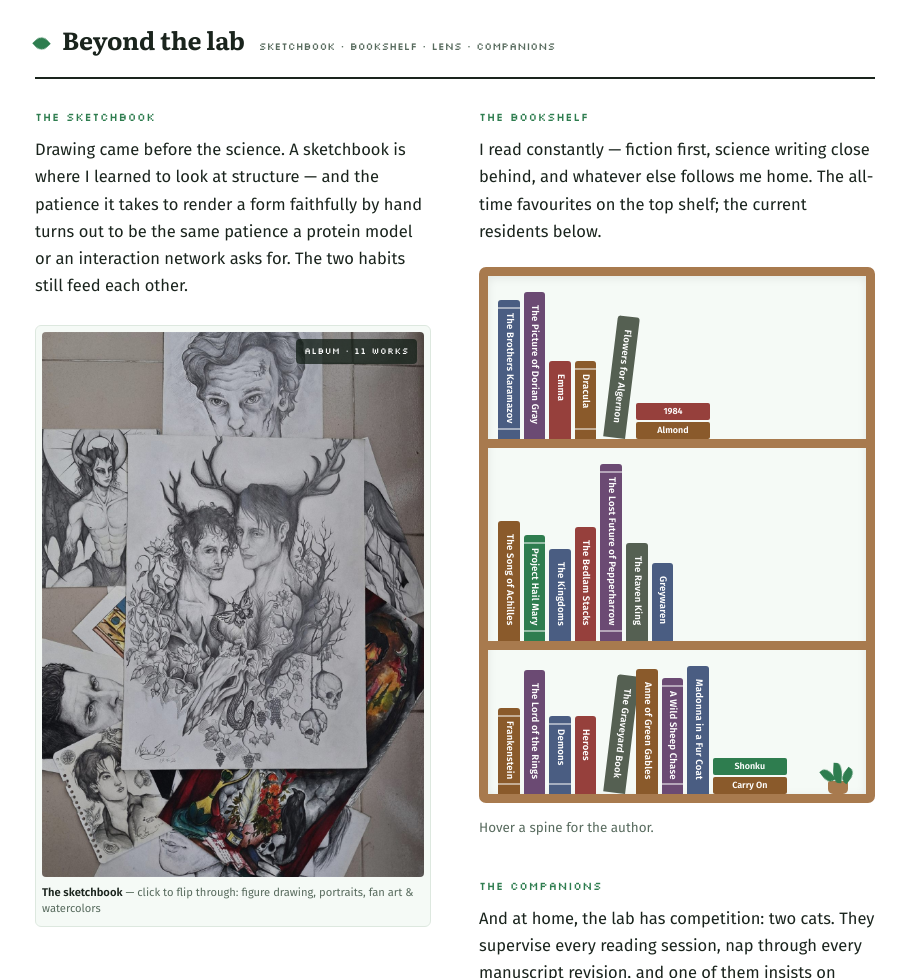
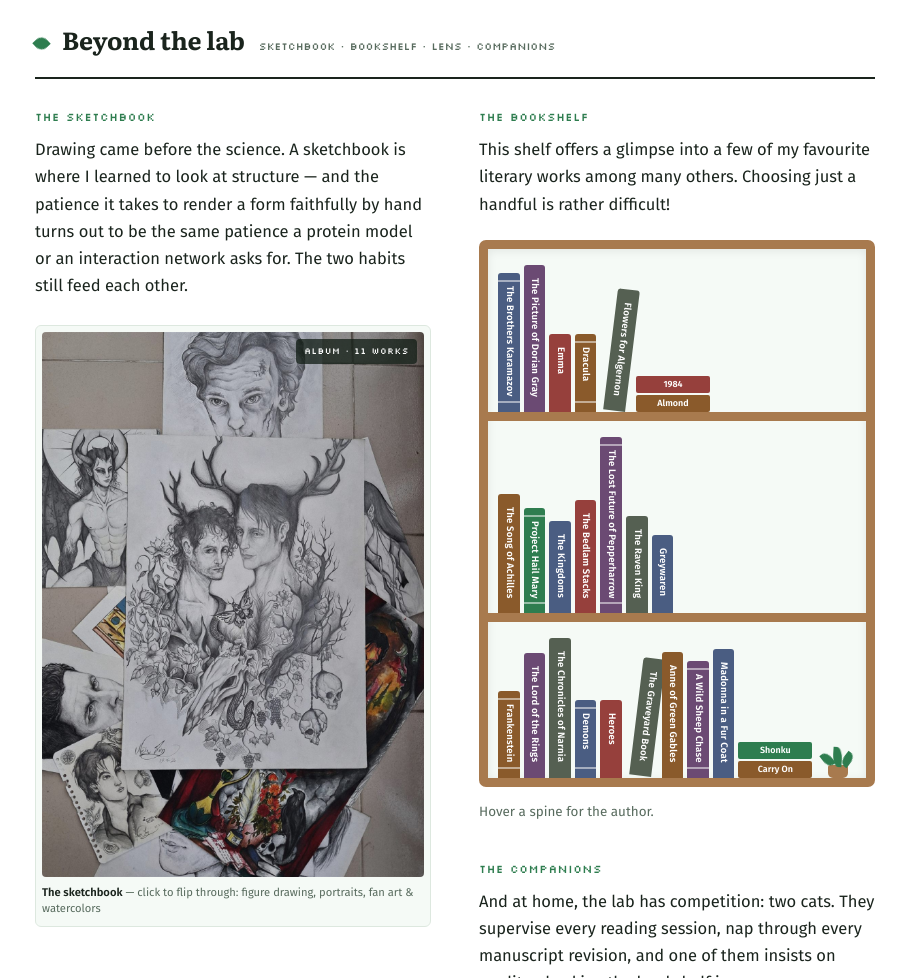
Before and after one commit to NaziaZarin111/NaziaZarin111.github.io, a plain HTML site: page index.html in a window 1280 px wide. Shown: the part 8840-9818 px from the top of the page, without its empty margins (185-1091 px from the left). Drawn offline with Linux system fonts and the light colour scheme.

Commit message:
Reword the bookshelf intro and add The Chronicles of Narnia
Co-Authored-By: Claude Fable 5 <noreply@anthropic.com>

```diff
--- a/index.html
+++ b/index.html
@@ -994,8 +994,8 @@ footer .prose{color:var(--muted)}
           <p class="beyond-sub">The bookshelf</p>
           <div class="prose">
             <p>
-              I read constantly — fiction first, science writing close behind, and whatever else follows me
-              home. The all-time favourites on the top shelf; the current residents below.
+              This shelf offers a glimpse into a few of my favourite literary works among many others.
+              Choosing just a handful is rather difficult!
             </p>
           </div>
           <div class="bookcase">
@@ -1022,6 +1022,7 @@ footer .prose{color:var(--muted)}
             <div class="brow">
               <span class="spine c2 band" title="Mary Shelley" aria-label="Frankenstein by Mary Shelley">Frankenstein</span>
               <span class="spine c6" title="J. R. R. Tolkien" aria-label="The Lord of the Rings trilogy by J. R. R. Tolkien">The Lord of the Rings</span>
+              <span class="spine c5" title="C. S. Lewis" aria-label="The Chronicles of Narnia by C. S. Lewis">The Chronicles of Narnia</span>
               <span class="spine c3 band" title="Fyodor Dostoevsky" aria-label="Demons by Fyodor Dostoevsky">Demons</span>
               <span class="spine c4" title="Stephen Fry" aria-label="Heroes by Stephen Fry">Heroes</span>
               <span class="spine c5 lean" title="Neil Gaiman" aria-label="The Graveyard Book by Neil Gaiman">The Graveyard Book</span>
```
